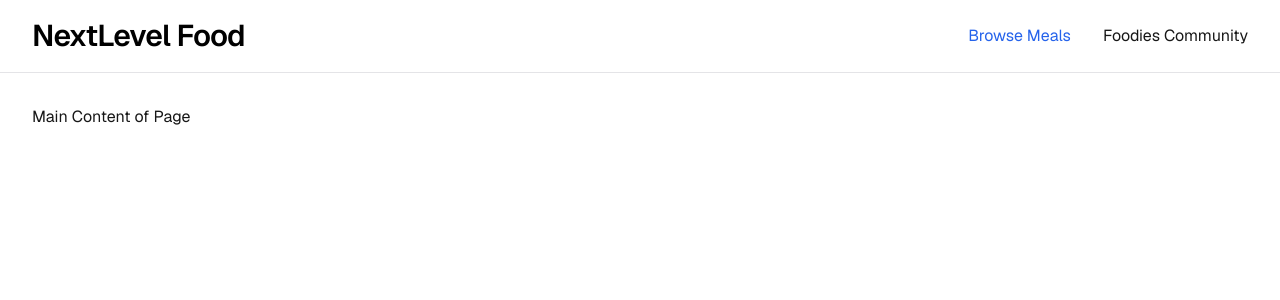
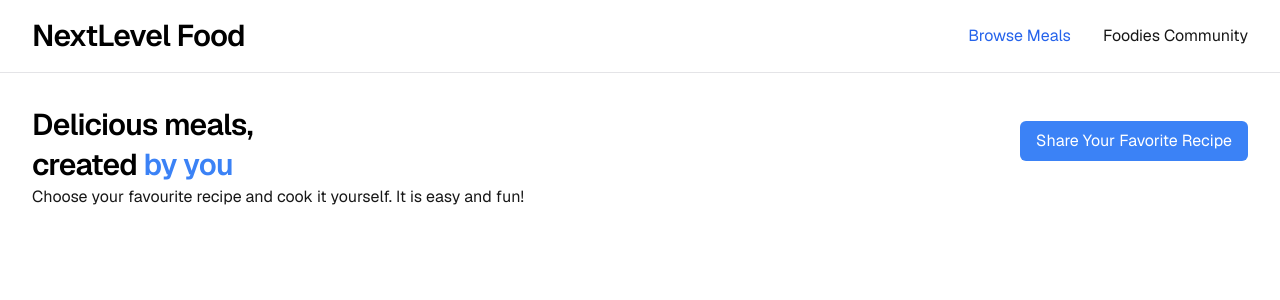
Before and after one commit to nehawork/nextjs-101, a Next.js app: page /meals in a window 1280 px wide. Shown: the top 300 px of the page. Built offline with nearby package versions, Linux system fonts and the light colour scheme.

Commit message:
Added | Meals Page Layout

```diff
--- a/src/app/meals/page.tsx
+++ b/src/app/meals/page.tsx
@@ -1,3 +1,13 @@
-export default function Meals() {
-  return <div>Main Content of Page</div>;
+import MealsGrid from '@/components/MealsGrid';
+import MealsHeader from '@/components/MealsHeader';
+
+export default function MealsPage() {
+  return (
+    <>
+      <MealsHeader />
+      <main>
+        <MealsGrid meals={[]} />
+      </main>
+    </>
+  );
 }
--- a/src/app/page.module.css
+++ b/src/app/page.module.css
@@ -40,6 +40,7 @@
   padding: 0.5rem 1rem;
   border-radius: 0.375rem;
   text-decoration: none;
+  cursor: pointer;
 }
 
 .secondaryBtn {
@@ -48,4 +49,5 @@
   padding: 0.5rem 1rem;
   border-radius: 0.375rem;
   text-decoration: none;
+  cursor: pointer;
 }
--- /dev/null
+++ b/src/components/MealsGrid/MealItem.tsx
@@ -0,0 +1,26 @@
+import { MealType } from '@/app/types/meals.types';
+import Image from 'next/image';
+import Link from 'next/link';
+import styles from './meals-grid.module.css';
+
+const MealItem = ({ title, slug, image, summary, creator }: MealType) => {
+  return (
+    <article className={styles.mealItem}>
+      <Image src={image} alt={title} width={200} height={150} />
+      <div className={styles.content}>
+        <div className={styles.headerText}>
+          <h2>{title}</h2>
+          <p>by {creator}</p>
+        </div>
+        <p className={styles.summary}>{summary}</p>
+        <div className={styles.actions}>
+          <Link href={`/meals/${slug}`}>
+            <button className={styles.primaryBtn}>View Details</button>
+          </Link>
+        </div>
+      </div>
+    </article>
+  );
+};
+
+export default MealItem;
--- /dev/null
+++ b/src/components/MealsGrid/index.tsx
@@ -0,0 +1,17 @@
+import { MealType } from '@/app/types/meals.types';
+import MealItem from './MealItem';
+
+const MealsGrid = ({ meals }: { meals: MealType[] }) => {
+  return meals.map((meal) => (
+    <MealItem
+      key={meal.slug}
+      title={meal.title}
+      slug={meal.slug}
+      image={meal.image}
+      summary={meal.summary}
+      creator={meal.creator}
+    />
+  ));
+};
+
+export default MealsGrid;
--- /dev/null
+++ b/src/components/MealsGrid/meals-grid.module.css
@@ -0,0 +1,34 @@
+@reference "../../app/globals.css";
+
+.mealItem {
+  padding: 1rem;
+  border: 1px solid #e5e7eb;
+  border-radius: 0.375rem;
+  position: relative;
+  display: flex;
+}
+
+.content {
+  padding: 0 1rem;
+  display: flex;
+  flex-direction: column;
+  justify-content: space-between;
+}
+
+.headerText {
+  @apply text-xl font-semibold text-black;
+}
+
+.headerText p {
+  @apply text-sm text-gray-500;
+}
+
+.primaryBtn {
+  background-color: #3b82f6;
+  color: white;
+  padding: 0.5rem 1rem;
+  border-radius: 0.375rem;
+  text-decoration: none;
+  margin-top: 1rem;
+  cursor: pointer;
+}
--- /dev/null
+++ b/src/components/MealsHeader/index.tsx
@@ -0,0 +1,27 @@
+import Link from 'next/link';
+import styles from './meals-header.module.css';
+
+const MealsHeader = () => {
+  return (
+    <header className={styles.headerWrapper}>
+      <div>
+        <h1 className={styles.headerText}>
+          Delicious meals, created {` `}
+          <span className={styles.textHighlight}>by you</span>
+        </h1>
+        <p>
+          Choose your favourite recipe and cook it yourself. It is easy and fun!
+        </p>
+      </div>
+      <div>
+        <Link href='/meals/share'>
+          <button className={styles.primaryBtn}>
+            Share Your Favorite Recipe
+          </button>
+        </Link>
+      </div>
+    </header>
+  );
+};
+
+export default MealsHeader;
--- /dev/null
+++ b/src/components/MealsHeader/meals-header.module.css
@@ -0,0 +1,26 @@
+@reference "../../app/globals.css";
+
+.headerWrapper {
+  margin-bottom: 2rem;
+  display: flex;
+  justify-content: space-between;
+  align-items: start;
+}
+
+.primaryBtn {
+  background-color: #3b82f6;
+  color: white;
+  padding: 0.5rem 1rem;
+  border-radius: 0.375rem;
+  text-decoration: none;
+  margin-top: 1rem;
+  cursor: pointer;
+}
+
+.headerText {
+  @apply max-w-xs text-3xl font-semibold leading-10 tracking-tight text-black dark:text-zinc-50;
+}
+
+.textHighlight {
+  color: #3b82f6;
+}
```
Also changed, not shown: src/app/types/meals.types.ts (added, +7 -0 lines).
